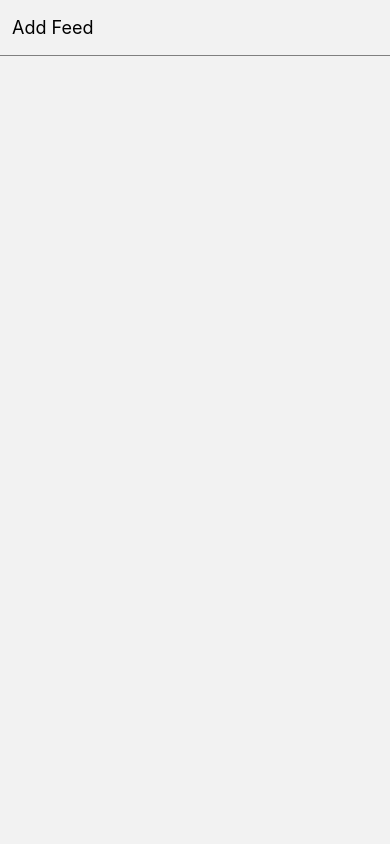
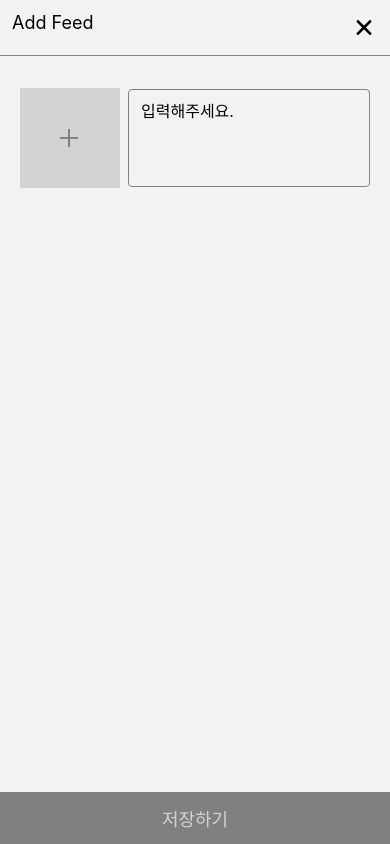
Before and after one commit to Yuhyeon0516/ReactNative-Instagram-Clone, a React Native app: screen /AddFeed in a window 390 px wide. Built offline with nearby package versions, Linux system fonts and the light colour scheme.

Commit message:
made screen using redux

```diff
--- a/package.json
+++ b/package.json
@@ -22,7 +22,8 @@
     "react-redux": "^8.1.2",
     "redux": "^4.2.1",
     "redux-logger": "^3.0.6",
-    "redux-thunk": "^2.4.2"
+    "redux-thunk": "^2.4.2",
+    "expo-image-picker": "~14.3.2"
   },
   "devDependencies": {
     "@babel/core": "^7.20.0",
--- a/src/actions/user.ts
+++ b/src/actions/user.ts
@@ -59,7 +59,7 @@ export const getMyFeedList = (): TypeUserInfoThunkAction => async (dispatch) =>
           uid: "UID1",
         },
         image: "https://docs.expo.dev/static/images/tutorial/background-image.png",
-        likeHistory: ["UID1", "UID2", "UID3"],
+        likeHistory: ["UID1", "UID2"],
         createdAt: new Date().getTime(),
       },
       {
--- a/src/navigations/StackNavigation.tsx
+++ b/src/navigations/StackNavigation.tsx
@@ -4,17 +4,12 @@ import TabNavigation from "./TabNavigation";
 import FeedListScreen from "../screens/FeedListScreen";
 import AddFeedScreen from "../screens/AddFeedScreen";
 import { RouteProp, useNavigation, useRoute } from "@react-navigation/native";
+import { FeedInfo } from "../@types/FeedInfo";
 
 type StackPramList = {
   Tab: undefined;
   FeedList: {
-    list: {
-      id: string;
-      content: string;
-      writer: string;
-      image: string;
-      likeCount: number;
-    }[];
+    list: FeedInfo[];
   };
   AddFeed: undefined;
 };
--- a/src/reducers/UserInfo.ts
+++ b/src/reducers/UserInfo.ts
@@ -19,7 +19,7 @@ export function userInfoReducer(state: TypeUserInfoReducer = defaultUserInfoStat
     case GET_MY_FEED_SUCCESS: {
       return {
         ...state,
-        list: action.list,
+        myFeedList: action.list,
       };
     }
   }
--- a/src/screens/AddFeedScreen.tsx
+++ b/src/screens/AddFeedScreen.tsx
@@ -1,13 +1,80 @@
 import { View } from "react-native";
-import React from "react";
+import React, { useCallback, useMemo, useState } from "react";
 import { Header } from "../components/Header/Header";
+import { useRootNavigation } from "../navigations/StackNavigation";
+import { useSafeAreaInsets } from "react-native-safe-area-context";
+import { CustomButton } from "../components/CustomButton";
+import { RemoteImage } from "../components/RemoteImage";
+import { Icon } from "../components/Icons";
+import MultiLineInput from "../components/MultiLineInput";
+import { Spacer } from "../components/Spacer";
+import { Typography } from "../components/Typography";
+import * as ImagePicker from "expo-image-picker";
 
 export default function AddFeedScreen() {
+  const navigation = useRootNavigation();
+  const safeAreaInset = useSafeAreaInsets();
+  const [selectedPhoto, setSelectedPhoto] = useState<string | null>(null);
+  const [inputValue, setInputValue] = useState<string>("");
+
+  const canSave = useMemo(() => {
+    if (!selectedPhoto) return false;
+    if (!inputValue) return false;
+
+    return true;
+  }, [selectedPhoto, inputValue]);
+  const onPressBack = useCallback(() => {
+    navigation.goBack();
+  }, []);
+
+  const onPressGetPhoto = useCallback(async () => {
+    const result = await ImagePicker.launchImageLibraryAsync({
+      mediaTypes: ImagePicker.MediaTypeOptions.Images,
+      allowsEditing: false,
+      quality: 1,
+    });
+
+    if (result.canceled) return;
+
+    setSelectedPhoto(result.assets[0].uri);
+  }, []);
+
+  const onPressSave = useCallback(() => {
+    if (!canSave) return;
+  }, [canSave, selectedPhoto, inputValue]);
+
   return (
     <View style={{ flex: 1 }}>
       <Header>
         <Header.Title title="Add Feed" />
+        <Header.Icon iconName="close" onPress={onPressBack} />
       </Header>
+      <View style={{ flex: 1, paddingHorizontal: 20, paddingVertical: 32 }}>
+        <View style={{ flexDirection: "row", alignItems: "center" }}>
+          <CustomButton onPress={onPressGetPhoto}>
+            {selectedPhoto ? (
+              <RemoteImage url={selectedPhoto} width={100} height={100} />
+            ) : (
+              <View style={{ width: 100, height: 100, backgroundColor: "lightgray", alignItems: "center", justifyContent: "center" }}>
+                <Icon iconName="add" color="gray" size={32} />
+              </View>
+            )}
+          </CustomButton>
+          <View style={{ flex: 1, marginLeft: 8 }}>
+            <MultiLineInput value={inputValue} onChangeText={setInputValue} placeholder="입력해주세요." height={80} fontSize={16} />
+          </View>
+        </View>
+      </View>
+      <CustomButton onPress={onPressSave}>
+        <View style={{ backgroundColor: canSave ? "black" : "gray" }}>
+          <View style={{ height: 52, alignItems: "center", justifyContent: "center" }}>
+            <Typography fontSize={18} color={canSave ? "white" : "lightgray"}>
+              저장하기
+            </Typography>
+          </View>
+          <Spacer space={safeAreaInset.bottom} />
+        </View>
+      </CustomButton>
     </View>
   );
 }
--- a/src/screens/FeedListScreen.tsx
+++ b/src/screens/FeedListScreen.tsx
@@ -1,13 +1,38 @@
-import { View } from "react-native";
+import { FlatList, View } from "react-native";
 import React from "react";
 import { Header } from "../components/Header/Header";
+import FeedListItem from "../components/FeedListItem";
+import { Spacer } from "../components/Spacer";
+import { useRootNavigation, useRootRoute } from "../navigations/StackNavigation";
 
 export default function FeedListScreen() {
+  const route = useRootRoute<"FeedList">();
+  const navigation = useRootNavigation<"FeedList">();
+
   return (
     <View style={{ flex: 1 }}>
       <Header>
         <Header.Title title="Feed List" />
+        <Header.Icon iconName="close" onPress={() => navigation.goBack()} />
       </Header>
+      <FlatList
+        data={route.params.list}
+        renderItem={({ item }) => {
+          return (
+            <FeedListItem
+              image={item.image}
+              comment={item.content}
+              isLiked={false}
+              likeCount={item.likeHistory.length}
+              writer={item.writer.name}
+              onPressFeed={() => {
+                console.log("Press Feed");
+              }}
+            />
+          );
+        }}
+        ItemSeparatorComponent={() => <Spacer space={24} />}
+      />
     </View>
   );
 }
--- a/src/screens/HomeScreen.tsx
+++ b/src/screens/HomeScreen.tsx
@@ -1,15 +1,20 @@
 import { FlatList, View } from "react-native";
-import React, { useEffect } from "react";
+import React, { useCallback, useEffect } from "react";
 import { Header } from "../components/Header/Header";
 import { useTotalFeedList } from "../selectors/feed";
 import FeedListItem from "../components/FeedListItem";
 import { useDispatch } from "react-redux";
 import { TypeFeedListDispatch, getFeedList } from "../actions/feed";
 import { Spacer } from "../components/Spacer";
+import { useRootNavigation } from "../navigations/StackNavigation";
 
 export default function HomeScreen() {
-  const feedList = useTotalFeedList();
+  const data = useTotalFeedList();
+  const navigation = useRootNavigation();
   const dispatch = useDispatch<TypeFeedListDispatch>();
+  const onPressAdd = useCallback(() => {
+    navigation.navigate("AddFeed");
+  }, []);
 
   useEffect(() => {
     dispatch(getFeedList());
@@ -19,9 +24,10 @@ export default function HomeScreen() {
     <View style={{ flex: 1 }}>
       <Header>
         <Header.Title title="Home" />
+        <Header.Icon iconName="add" onPress={onPressAdd} />
       </Header>
       <FlatList
-        data={feedList}
+        data={data}
         renderItem={({ item }) => {
           return (
             <FeedListItem
--- a/src/screens/MyPageScreen.tsx
+++ b/src/screens/MyPageScreen.tsx
@@ -1,13 +1,47 @@
-import { View } from "react-native";
-import React from "react";
+import { FlatList, View, useWindowDimensions } from "react-native";
+import React, { useEffect, useMemo } from "react";
 import { Header } from "../components/Header/Header";
+import { useMyFeedList } from "../selectors/user";
+import { CustomButton } from "../components/CustomButton";
+import { RemoteImage } from "../components/RemoteImage";
+import { useRootNavigation } from "../navigations/StackNavigation";
+import { useDispatch } from "react-redux";
+import { TypeUserInfoDispatch, getMyFeedList } from "../actions/user";
 
 export default function MyPageScreen() {
+  const data = useMyFeedList();
+  const rootNavigation = useRootNavigation();
+  const { width } = useWindowDimensions();
+  const dispatch = useDispatch<TypeUserInfoDispatch>();
+
+  const photoSize = useMemo(() => {
+    return width / 3;
+  }, [width]);
+
+  useEffect(() => {
+    dispatch(getMyFeedList());
+  }, []);
+
   return (
     <View style={{ flex: 1 }}>
       <Header>
         <Header.Title title="My Page" />
       </Header>
+      <FlatList
+        data={data}
+        numColumns={3}
+        renderItem={({ item }) => {
+          return (
+            <CustomButton
+              onPress={() => {
+                rootNavigation.navigate("FeedList", { list: data });
+              }}
+            >
+              <RemoteImage url={item.image} width={photoSize} height={photoSize} />
+            </CustomButton>
+          );
+        }}
+      />
     </View>
   );
 }
```
Also changed, not shown: 1 other file (tests, documents, lock files or other folders).
